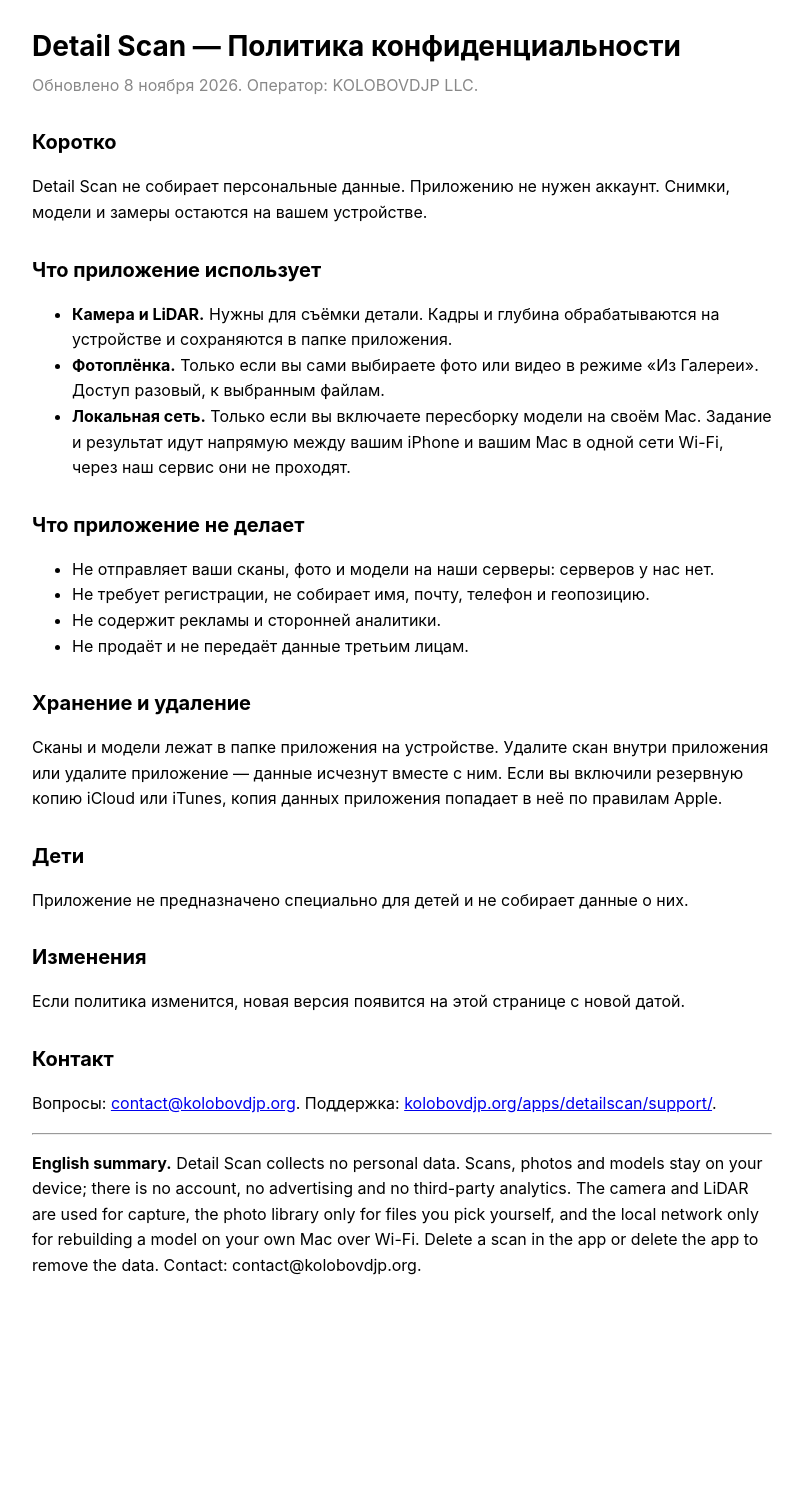
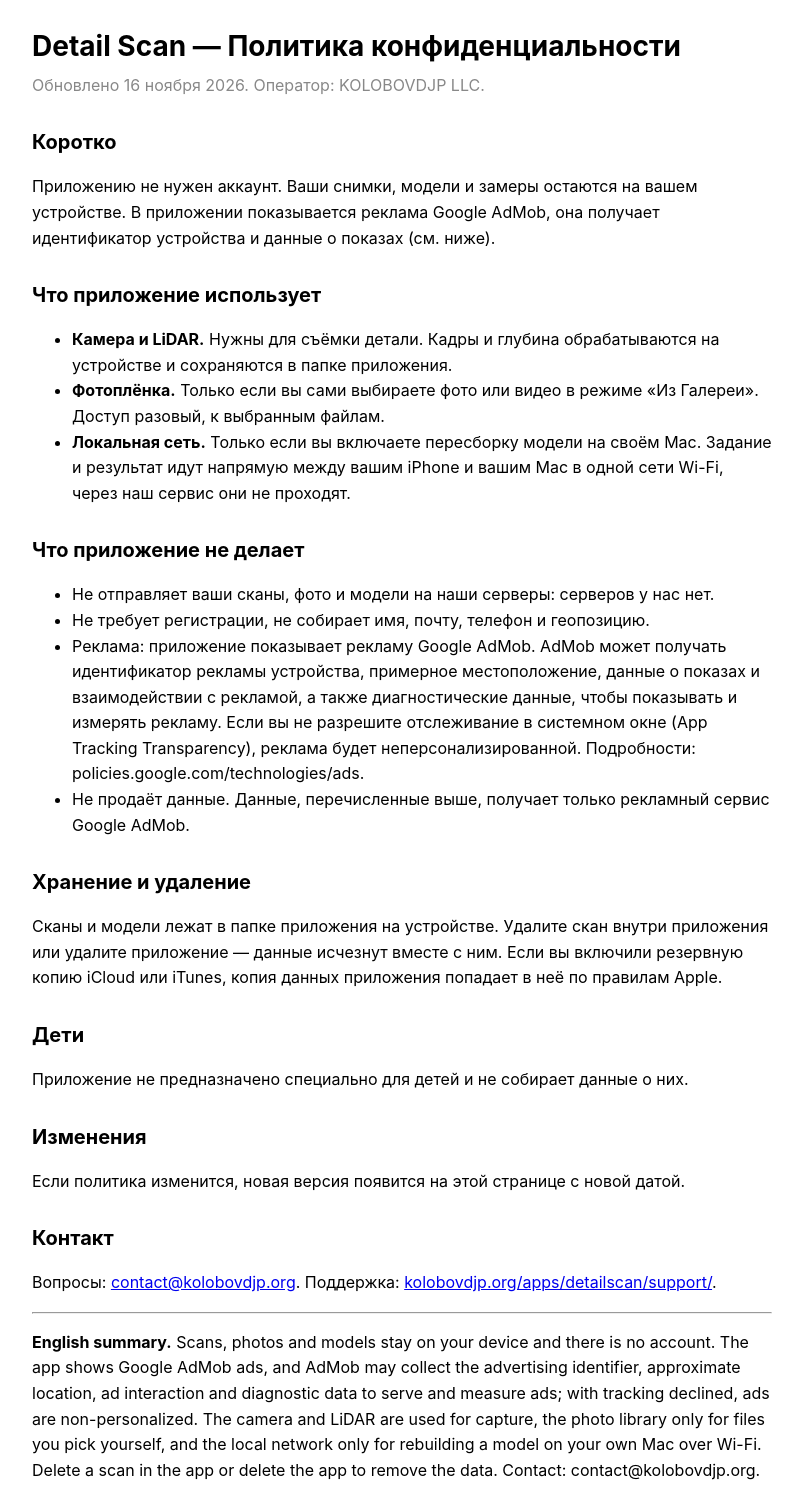
Before and after one commit to methisto9-ship-it/store-pages, a plain HTML site: page apps/detailscan/privacy/index.html in a window 1280 px wide. Shown: the whole page, without its empty margins (238-1041 px from the left). Before the commit the page ends 1319 px from the top, so only its background shows below. Drawn offline with Linux system fonts and the light colour scheme.

Commit message:
DetailScan privacy: disclose AdMob ads
Co-Authored-By: Claude Sonnet 5.5 <noreply@anthropic.com>

```diff
--- a/apps/detailscan/privacy/index.html
+++ b/apps/detailscan/privacy/index.html
@@ -13,10 +13,10 @@ h1{font-size:28px;margin:0 0 4px}h2{font-size:20px;margin:28px 0 8px}
 </head>
 <body>
 <h1>Detail Scan — Политика конфиденциальности</h1>
-<p class="upd">Обновлено 8 ноября 2026. Оператор: KOLOBOVDJP LLC.</p>
+<p class="upd">Обновлено 16 ноября 2026. Оператор: KOLOBOVDJP LLC.</p>
 
 <h2>Коротко</h2>
-<p>Detail Scan не собирает персональные данные. Приложению не нужен аккаунт. Снимки, модели и замеры остаются на вашем устройстве.</p>
+<p>Приложению не нужен аккаунт. Ваши снимки, модели и замеры остаются на вашем устройстве. В приложении показывается реклама Google AdMob, она получает идентификатор устройства и данные о показах (см. ниже).</p>
 
 <h2>Что приложение использует</h2>
 <ul>
@@ -29,8 +29,8 @@ h1{font-size:28px;margin:0 0 4px}h2{font-size:20px;margin:28px 0 8px}
 <ul>
 <li>Не отправляет ваши сканы, фото и модели на наши серверы: серверов у нас нет.</li>
 <li>Не требует регистрации, не собирает имя, почту, телефон и геопозицию.</li>
-<li>Не содержит рекламы и сторонней аналитики.</li>
-<li>Не продаёт и не передаёт данные третьим лицам.</li>
+<li>Реклама: приложение показывает рекламу Google AdMob. AdMob может получать идентификатор рекламы устройства, примерное местоположение, данные о показах и взаимодействии с рекламой, а также диагностические данные, чтобы показывать и измерять рекламу. Если вы не разрешите отслеживание в системном окне (App Tracking Transparency), реклама будет неперсонализированной. Подробности: policies.google.com/technologies/ads.</li>
+<li>Не продаёт данные. Данные, перечисленные выше, получает только рекламный сервис Google AdMob.</li>
 </ul>
 
 <h2>Хранение и удаление</h2>
@@ -43,9 +43,9 @@ h1{font-size:28px;margin:0 0 4px}h2{font-size:20px;margin:28px 0 8px}
 <p>Если политика изменится, новая версия появится на этой странице с новой датой.</p>
 
 <h2>Контакт</h2>
-<p>Вопросы: <a href="mailto:contact@kolobovdjp.org">contact@kolobovdjp.org</a>. Поддержка: <a href="../support/">kolobovdjp.org/apps/detailscan/support/</a>.</p>
+<p>Вопросы: <a href="mailto:contact@kolobovdjp.org">contact@kolobovdjp.org</a>. Поддержка: <a href="https://kolobovdjp.org/apps/detailscan/support/">kolobovdjp.org/apps/detailscan/support/</a>.</p>
 
 <hr>
-<p><b>English summary.</b> Detail Scan collects no personal data. Scans, photos and models stay on your device; there is no account, no advertising and no third-party analytics. The camera and LiDAR are used for capture, the photo library only for files you pick yourself, and the local network only for rebuilding a model on your own Mac over Wi-Fi. Delete a scan in the app or delete the app to remove the data. Contact: contact@kolobovdjp.org.</p>
+<p><b>English summary.</b> Scans, photos and models stay on your device and there is no account. The app shows Google AdMob ads, and AdMob may collect the advertising identifier, approximate location, ad interaction and diagnostic data to serve and measure ads; with tracking declined, ads are non-personalized. The camera and LiDAR are used for capture, the photo library only for files you pick yourself, and the local network only for rebuilding a model on your own Mac over Wi-Fi. Delete a scan in the app or delete the app to remove the data. Contact: contact@kolobovdjp.org.</p>
 </body>
 </html>
```
